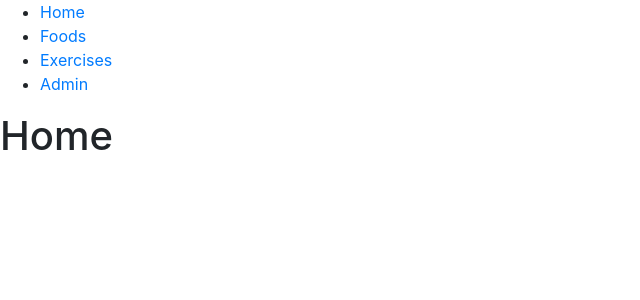
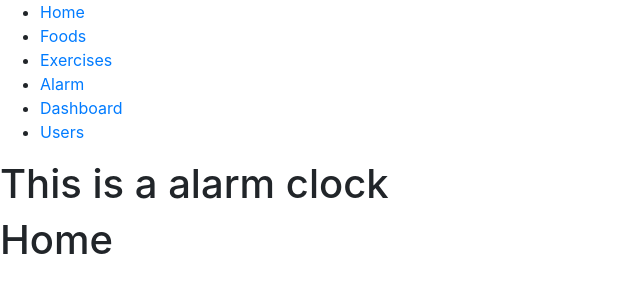
Before and after one commit to evegogogo/WebProject-React, a React (Create React App) app: page /alarm in a window 1280 px wide. Shown: the top 300 px of the page, without its empty margins (0-640 px from the left). Built offline with nearby package versions, Linux system fonts and the light colour scheme.

Commit message:
add components

```diff
--- /dev/null
+++ b/src/alarm.jsx
@@ -0,0 +1,7 @@
+import React from "react";
+
+const Alarm = () => {
+  return <h1>This is a alarm clock</h1>;
+};
+
+export default Alarm;
--- a/src/navbar.jsx
+++ b/src/navbar.jsx
@@ -13,7 +13,13 @@ const NavBar = () => {
         <a href="/exercises">Exercises</a>
       </li>
       <li>
-        <a href="/admin">Admin</a>
+        <a href="/alarm">Alarm</a>
+      </li>
+      <li>
+        <a href="/dashboard">Dashboard</a>
+      </li>
+      <li>
+        <a href="/users">Users</a>
       </li>
     </ul>
   );
--- a/src/page.js
+++ b/src/page.js
@@ -1,11 +1,14 @@
 import React, { Component } from "react";
-import { Route } from 'react-router-dom';
+import { Route } from 'react-router-dom'
 import NavBar from "./navbar";
 import Foods from "./foods";
 import Exercises from "./exercises";
 import Home from "./home";
- //import Dashboard from "./components/dashboard";
-
+import Dashboard from "./dashboard";
+import Alarm from './alarm'
+// import foodDetails from "./foodDetails";
+// import NotFound from "./notFound";
+import "./App.css";
 
 class Page extends Component {
   render() {
@@ -13,9 +16,11 @@ class Page extends Component {
       <div>
         <NavBar />
         <div className="content">
-            <Route path="/foods" component={Foods}/>
-            <Route path="/exercises" component={Exercises}/>
-            <Route path="/" component={Home}/>
+            <Route path="/foods" component={Foods} />
+            <Route path="/exercises" component={Exercises} />
+            <Route path="/alarm" component={Alarm} />
+            <Route path="/dashboard" component={Dashboard} />
+            <Route path="/" component={Home} />
         </div>
       </div>
     );
```
Also changed, not shown: src/page.jsx (deleted, +0 -28 lines).
